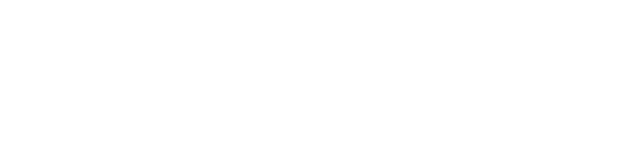
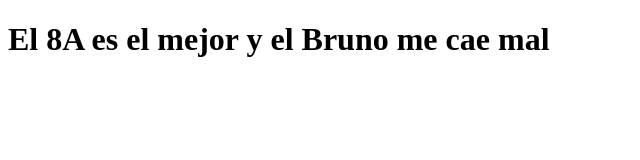
Before and after one commit to Janeth-Ahuacatitla/Proyecto2, a plain HTML site: page vehiculos.html in a window 1280 px wide. Shown: the whole page, without its empty margins (0-640 px from the left). Drawn offline with Linux system fonts and the light colour scheme.

```diff
--- a/vehiculos.html
+++ b/vehiculos.html
@@ -6,6 +6,6 @@
     <title>Document</title>
 </head>
 <body>
-
+    <h1>El 8A es el mejor y el Bruno me cae mal</h1>
 </body>
 </html>
```
